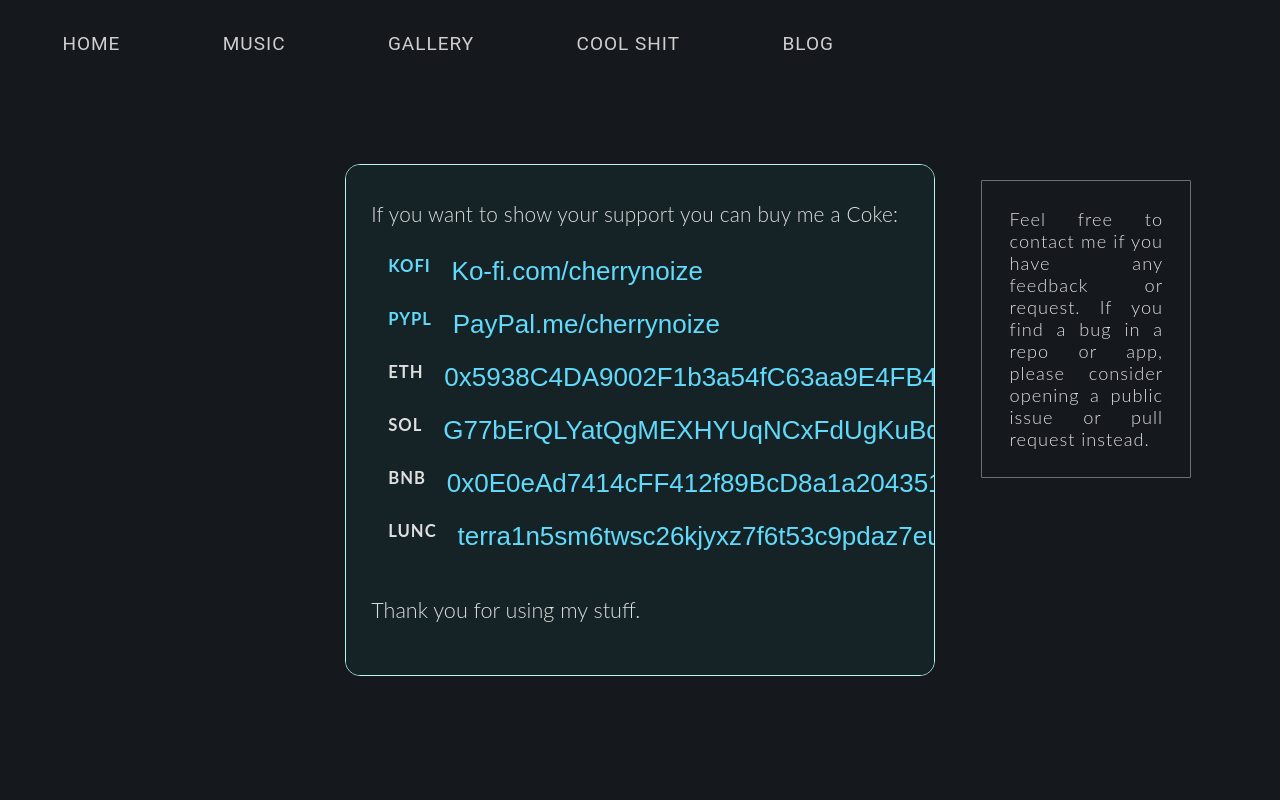
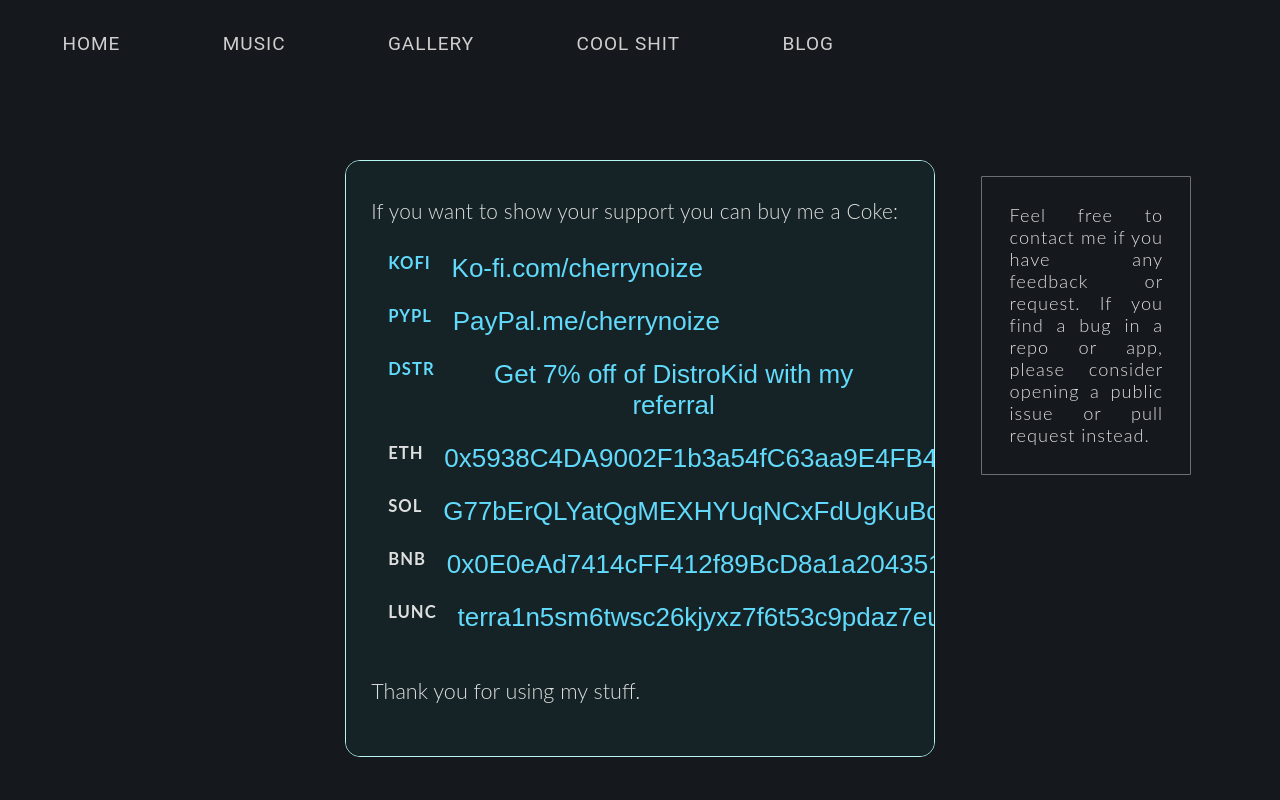
Before and after one commit to cherrynoize/cherrynoize.github.io, a React (Create React App) app: page /#/contribute in a window 1280 px wide. Shown: the top 800 px of the page. Built offline with nearby package versions, Linux system fonts and the light colour scheme.

Commit message:
added distrokid referral

```diff
--- a/src/pages/Contribute.jsx
+++ b/src/pages/Contribute.jsx
@@ -54,6 +54,11 @@
               PayPal.me/cherrynoize
             </Address>
           </a>
+          <a target="_blank" rel="noreferrer" href="https://distrokid.com/vip/seven/4745076">
+            <Address token='dstr'>
+              Get 7% off of DistroKid with my referral
+            </Address>
+          </a>
           <Address token='eth' title={copyTitle} copy>
             0x5938C4DA9002F1b3a54fC63aa9E4FB4892DC5aA8
           </Address>
```
